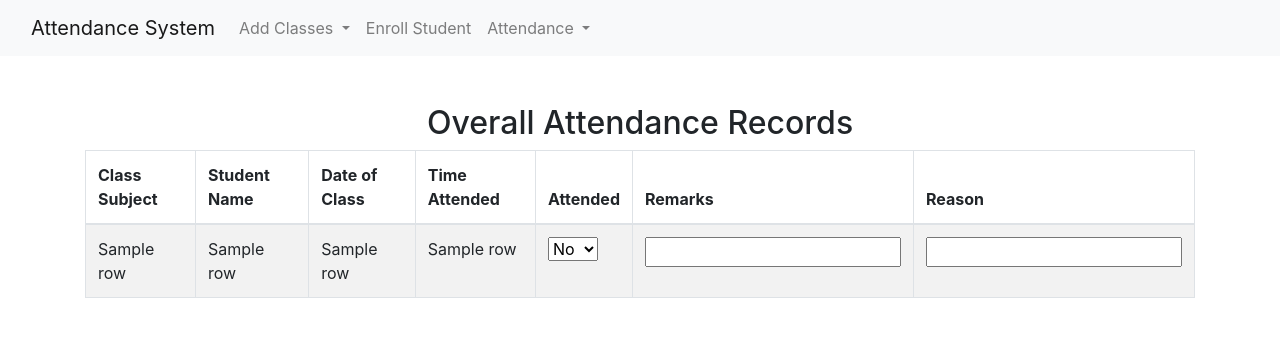
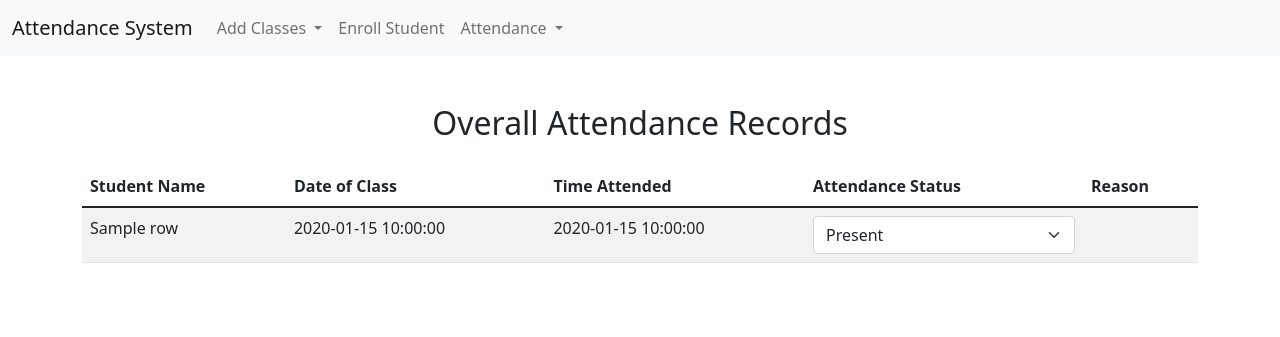
Before and after one commit to 0xMeePok/starfish_attendance, a Flask app: template templates/attendance.html in a window 1280 px wide. Shown: the top 337 px of the page. Run offline with Flask 3, Linux system fonts and the light colour scheme; the template is opened without the code that fills it: most values are stand-ins (such as "Sample title", 1, 10 or a date in 2020); some libraries are stand-ins or nearby versions.

Commit message:
Edited schema, and changed layout for attendance page

```diff
--- a/app.py
+++ b/app.py
@@ -6,6 +6,7 @@ import pandas as pd
 import os
 from dateutil import parser
 import sys
+import logging
 
 # Load environment variables from the .env file
 load_dotenv()
@@ -299,46 +300,49 @@ Allows the viewing of all attendance
 """
 
 
-@app.route("/overall_attendance")
-def attendance():
-    # Establish a connection to the database
+@app.route('/overall_attendance')
+def overall_attendance():
     conn = mysql.connector.connect(**db_config)
-    if conn.is_connected():
-        pass
-    else:
-        print("Failed to connect to the database")
-    cursor = conn.cursor()
+    cursor = conn.cursor(dictionary=True)
 
-    # Query to select attendance data
     query = """
     SELECT
-    a.ClassId,
-    s.StudentID,
-    s.`Student Name`,
-    c.ClassName,
-    c.Date,
-    a.TimeAttended,  -- Add this line to select TimeAttended
-    a.Attended,
-    a.Remark,
-    a.Reason
+        s.StudentID,
+        s.StudentName,
+        c.ClassID,
+        c.ClassDate,
+        a.AttendanceStatus,
+        a.TimeAttended,
+        a.Reason
     FROM
-        Attendance a
+        Student s
     JOIN
-        Student s ON a.StudentId = s.StudentID
+        Attendance a ON s.StudentID = a.StudentID
     JOIN
-        Classes c ON a.ClassId = c.ClassId
-
-
+        Classes c ON a.ClassID = c.ClassID
+    ORDER BY
+        c.ClassDate DESC, s.StudentName
     """
 
     cursor.execute(query)
     attendance_data = cursor.fetchall()
 
-    # Close the connection
+    # Format the datetime objects
+    for row in attendance_data:
+        row['ClassDate'] = row['ClassDate'].strftime('%Y-%m-%d')
+        if isinstance(row['TimeAttended'], timedelta):
+            # Convert timedelta to a formatted time string
+            seconds = row['TimeAttended'].total_seconds()
+            hours = int(seconds // 3600)
+            minutes = int((seconds % 3600) // 60)
+            row['TimeAttended'] = f"{hours:02d}:{minutes:02d}"
+        elif row['TimeAttended'] is None:
+            row['TimeAttended'] = 'N/A'
+
     cursor.close()
     conn.close()
 
-    return render_template("attendance.html", attendance_data=attendance_data)
+    return render_template('attendance.html', attendance_data=attendance_data)
 
 
 @app.route("/attendance/<int:class_id>", methods=["GET"])
@@ -380,29 +384,44 @@ def attendance_for_specific_class(class_id):
     )
 
 
-@app.route("/update_attendance", methods=["POST"])
+@app.route('/update_attendance', methods=['POST'])
 def update_attendance():
     data = request.json
-    class_id = data["class_id"]
-    student_id = data["student_id"]
-    attended = data["attended"]
-    current_time = datetime.now()  # Get the current datetime
+    student_id = data['student_id']
+    class_id = data['class_id']
+    status = data['status']
+    reason = data.get('reason', '')
 
     conn = mysql.connector.connect(**db_config)
     cursor = conn.cursor()
 
-    update_query = """
-    UPDATE Attendance
-    SET Attended = %s, TimeAttended = %s
-    WHERE ClassId = %s AND StudentId = %s
-    """
-    cursor.execute(update_query, (attended, current_time, class_id, student_id))
-    conn.commit()
+    try:
+        # Get the class date
+        cursor.execute("SELECT ClassDate FROM Classes WHERE ClassID = %s", (class_id,))
+        class_date = cursor.fetchone()[0]
 
-    cursor.close()
-    conn.close()
+        # Determine if it's late based on the current time (if status is 'Present')
+        current_time = datetime.now().time()
+        if status == 'Present' and current_time > time(10, 0):
+            status = 'Late'
 
-    return jsonify({"status": "success"})
+        # Update the attendance record
+        update_query = """
+        UPDATE Attendance
+        SET AttendanceStatus = %s, TimeAttended = %s, Reason = %s
+        WHERE StudentID = %s AND ClassID = %s
+        """
+        cursor.execute(update_query, (status, current_time, reason, student_id, class_id))
+        conn.commit()
+
+        return jsonify({"status": "success"})
+    except Exception as e:
+        print(f"Error updating attendance: {e}")
+        return jsonify({"status": "error", "message": str(e)}), 500
+    finally:
+        cursor.close()
+        conn.close()
+
 
 
 @app.route("/update_remark_reason", methods=["POST"])
@@ -501,64 +520,75 @@ def class_attendance():
         end_date = request.args.get('end_date')
 
         # Get the oldest and latest class records
-        date_range_query = "SELECT MIN(Date), MAX(Date) FROM Classes"
+        date_range_query = "SELECT MIN(ClassDate), MAX(ClassDate) FROM Classes"
         cursor.execute(date_range_query)
         oldest_class_date, latest_class_date = cursor.fetchone()
 
+        logging.debug(f"Oldest class date: {oldest_class_date}, Latest class date: {latest_class_date}")
+
         query = """
         SELECT
-            DATE(c.Date) as DateString,
-            SUM(CASE WHEN c.classname = 'English' THEN a.Attended ELSE 0 END) AS EnglishAttendance,
-            SUM(CASE WHEN c.classname = 'Math' THEN a.Attended ELSE 0 END) AS MathAttendance,
-            SUM(CASE WHEN c.classname = 'Science' THEN a.Attended ELSE 0 END) AS ScienceAttendance
+            DATE(c.ClassDate) as DateString,
+            SUM(CASE WHEN a.AttendanceStatus = 'Present' THEN 1 ELSE 0 END) AS PresentCount,
+            SUM(CASE WHEN a.AttendanceStatus = 'Late' THEN 1 ELSE 0 END) AS LateCount,
+            SUM(CASE WHEN a.AttendanceStatus = 'Absent' THEN 1 ELSE 0 END) AS AbsentCount,
+            SUM(CASE WHEN a.AttendanceStatus = 'Absent with VR' THEN 1 ELSE 0 END) AS AbsentVRCount
         FROM
             Classes c
         LEFT JOIN
             Attendance a
         ON
-            c.ClassId = a.ClassID
+            c.ClassID = a.ClassID
         """
 
         if start_date and end_date:
-            query += "WHERE c.Date BETWEEN %s AND %s "
+            query += "WHERE c.ClassDate BETWEEN %s AND %s "
             query_params = (start_date, end_date)
         else:
             # If no date range is specified, use the full range of class dates
-            query += "WHERE c.Date BETWEEN %s AND %s "
+            query += "WHERE c.ClassDate BETWEEN %s AND %s "
             query_params = (oldest_class_date, latest_class_date)
 
         query += """
         GROUP BY
-            DATE(c.Date)
+            DATE(c.ClassDate)
         ORDER BY
             DateString;
         """
 
+        logging.debug(f"Executing query: {query}")
+        logging.debug(f"Query parameters: {query_params}")
+
         cursor.execute(query, query_params)
         results = cursor.fetchall()
+
+        logging.debug(f"Query results: {results}")
 
         formatted_results = []
         for row in results:
             formatted_results.append({
                 "dateString": row[0].strftime('%Y-%m-%d'),
-                "EnglishAttendance": row[1],
-                "MathAttendance": row[2],
-                "ScienceAttendance": row[3],
+                "PresentCount": row[1],
+                "LateCount": row[2],
+                "AbsentCount": row[3],
+                "AbsentVRCount": row[4],
             })
 
         cursor.close()
         conn.close()
 
-        return jsonify({
+        response_data = {
             "data": formatted_results,
             "oldestClassDate": oldest_class_date.strftime('%Y-%m-%d'),
             "latestClassDate": latest_class_date.strftime('%Y-%m-%d')
-        })
+        }
+        logging.debug(f"Response data: {response_data}")
+
+        return jsonify(response_data)
 
     except Exception as e:
-        print(f"Error fetching attendance data: {e}")
+        logging.error(f"Error fetching attendance data: {e}")
         return jsonify({"error": "An error occurred fetching data"}), 500
-
 
 @app.route("/")
 def home():
--- a/templates/attendance.html
+++ b/templates/attendance.html
@@ -3,101 +3,15 @@
 <head>
     <meta charset="UTF-8">
     <meta name="viewport" content="width=device-width, initial-scale=1.0">
-    <title>Attendance Records</title>
-    <link rel="stylesheet" href="https://maxcdn.bootstrapcdn.com/bootstrap/4.5.2/css/bootstrap.min.css">
-    <script src="https://code.jquery.com/jquery-3.5.1.min.js"></script>
-    <script>
-       $(document).ready(function() {
-            $('.attended-dropdown').change(function() {  // Changed from .custom-select to .attended-dropdown
-                var classId = $(this).data('class-id');
-                var studentId = $(this).data('student-id');
-                var attendedValue = $(this).val();
-
-                $.ajax({
-                    url: '/update_attendance',
-                    method: 'POST',
-                    contentType: 'application/json',
-                    data: JSON.stringify({
-                        'class_id': classId,
-                        'student_id': studentId,
-                        'attended': attendedValue
-                    }),
-                    success: function(response) {
-
-                    },
-                    error: function(error) {
-                        console.log("Error updating attendance for Class ID:", classId, "Student ID:", studentId);
-                        alert('Error updating attendance.');
-                    }
-                });
-            });
-            $('.remark-input').on('change', function() {
-        var classId = $(this).data('class-id');
-        var studentId = $(this).data('student-id');
-        var remark = $(this).val();
-
-        $.ajax({
-            url: '/update_remark_reason',
-            method: 'POST',
-            contentType: 'application/json',
-            data: JSON.stringify({
-                'class_id': classId,
-                'student_id': studentId,
-                'remark': remark
-            }),
-            success: function(response) {
-                console.log("Remark updated for Class ID:", classId, "Student ID:", studentId);
-            },
-            error: function(error) {
-                console.log("Error updating remark for Class ID:", classId, "Student ID:", studentId);
-                alert('Error updating remark.');
-            }
-        });
-    });
-
-    $('.reason-input').on('change', function() {
-        var classId = $(this).data('class-id');
-        var studentId = $(this).data('student-id');
-        var reason = $(this).val();
-
-        $.ajax({
-            url: '/update_remark_reason',
-            method: 'POST',
-            contentType: 'application/json',
-            data: JSON.stringify({
-                'class_id': classId,
-                'student_id': studentId,
-                'reason': reason
-            }),
-            success: function(response) {
-                console.log("Reason updated for Class ID:", classId, "Student ID:", studentId);
-            },
-            error: function(error) {
-                console.log("Error updating reason for Class ID:", classId, "Student ID:", studentId);
-                alert('Error updating reason.');
-            }
-        });
-    });
-        });
-
-    </script>
+    <title>Overall Attendance - Attendance System</title>
+    <link href="https://cdn.jsdelivr.net/npm/bootstrap@5.1.3/dist/css/bootstrap.min.css" rel="stylesheet">
     <style>
-        /* Show the dropdown menu on hover */
-        .navbar-nav .dropdown:hover .dropdown-menu {
-            display: block;
-            margin-top: 0; /* Optional: adjust the dropdown menu position */
-        }
-
-        /* Optional: Add a slight delay for a smoother experience */
-        .navbar-nav .dropdown-menu {
-            transition: all 0.3s ease-in-out;
-
+        .reason-input {
+            display: none;
         }
     </style>
-
 </head>
 <body>
-    <!-- Navigation Bar -->
     <nav class="navbar navbar-expand-lg navbar-light bg-light">
         <div class="container-fluid">
             <a class="navbar-brand" href="/">Attendance System</a>
@@ -131,50 +45,95 @@
             </div>
         </div>
     </nav>
+
     <div class="container mt-5">
-        <h2 class="text-center">Overall Attendance Records</h2>
-        <table class="table table-bordered table-striped">
+        <h2 class="text-center mb-4">Overall Attendance Records</h2>
+
+        <div class="table-responsive">
+            <table class="table table-striped">
                 <thead>
                     <tr>
-                    <th>Class Subject</th>
                         <th>Student Name</th>
                         <th>Date of Class</th>
                         <th>Time Attended</th>
-                    <th>Attended</th>
-                    <th>Remarks</th>
+                        <th>Attendance Status</th>
                         <th>Reason</th>
                     </tr>
                 </thead>
                 <tbody>
                     {% for row in attendance_data %}
                     <tr>
+                        <td>{{ row.StudentName }}</td>
+                        <td>{{ row.ClassDate }}</td>
+                        <td>{{ row.TimeAttended if row.TimeAttended else 'N/A' }}</td>
                         <td>
-                        <input type="hidden" name="class_id" value="{{ row[0] }}">
-                        {{ row[3] }}
-                    </td>
-                    <td>
-                        <input type="hidden" name="student_id" value="{{ row[1] }}">
-                        {{ row[2] }}
-                    </td>
-                    <td>{{ row[4] }}</td>  <!-- Date from Classes table -->
-                    <td>{{ row[5] }}</td>  <!-- TimeAttended from Attendance table -->
-                    <td>
-                        <select class="attended-dropdown" data-student-id="{{ row[1] }}" data-class-id="{{ row[0] }}">
-                            <option value="1" {% if row[6] %}selected{% endif %}>Yes</option>
-                            <option value="0" {% if not row[6] %}selected{% endif %}>No</option>
+                            <select class="form-select attendance-status" data-student-id="{{ row.StudentID }}" data-class-id="{{ row.ClassID }}">
+                                <option value="Present" {% if row.AttendanceStatus == 'Present' %}selected{% endif %}>Present</option>
+                                <option value="Late" {% if row.AttendanceStatus == 'Late' %}selected{% endif %}>Late</option>
+                                <option value="Absent" {% if row.AttendanceStatus == 'Absent' %}selected{% endif %}>Absent</option>
+                                <option value="Absent with VR" {% if row.AttendanceStatus == 'Absent with VR' %}selected{% endif %}>Absent with VR</option>
                             </select>
                         </td>
                         <td>
-                        <input type="text" class="remark-input" data-student-id="{{ row[1] }}" data-class-id="{{ row[0] }}" value="{{ row[7] or '' }}">
-                    </td>
-                    <td>
-                        <input type="text" class="reason-input" data-student-id="{{ row[1] }}" data-class-id="{{ row[0] }}" value="{{ row[8] or '' }}">
+                            <input type="text" class="form-control reason-input" value="{{ row.Reason or '' }}" {% if row.AttendanceStatus != 'Absent' %}style="display: none;"{% endif %}>
                         </td>
                     </tr>
                     {% endfor %}
                 </tbody>
-
             </table>
         </div>
+    </div>
+
+    <script src="https://cdn.jsdelivr.net/npm/bootstrap@5.1.3/dist/js/bootstrap.bundle.min.js"></script>
+    <script>
+        document.addEventListener('DOMContentLoaded', function() {
+            const attendanceSelects = document.querySelectorAll('.attendance-status');
+            attendanceSelects.forEach(select => {
+                select.addEventListener('change', function() {
+                    const reasonInput = this.parentElement.nextElementSibling.querySelector('input');
+                    if (this.value === 'Absent') {
+                        reasonInput.style.display = 'block';
+                    } else {
+                        reasonInput.style.display = 'none';
+                        if (this.value !== 'Absent with VR') {
+                            reasonInput.value = '';
+                        }
+                    }
+                    updateAttendance(this);
+                });
+            });
+
+            function updateAttendance(select) {
+                const studentId = select.dataset.studentId;
+                const classId = select.dataset.classId;
+                const status = select.value;
+                const reason = select.parentElement.nextElementSibling.querySelector('input').value;
+
+                fetch('/update_attendance', {
+                    method: 'POST',
+                    headers: {
+                        'Content-Type': 'application/json',
+                    },
+                    body: JSON.stringify({
+                        student_id: studentId,
+                        class_id: classId,
+                        status: status,
+                        reason: reason
+                    }),
+                })
+                .then(response => response.json())
+                .then(data => {
+                    if (data.status === 'success') {
+                        console.log('Attendance updated successfully');
+                    } else {
+                        console.error('Failed to update attendance');
+                    }
+                })
+                .catch((error) => {
+                    console.error('Error:', error);
+                });
+            }
+        });
+    </script>
 </body>
 </html>
```
Also changed, not shown: templates/index.html (+36 -23 lines), templates/student_details.html (added, +107 -0 lines), 2 other files. Lines whose indentation alone changed are shown as unchanged.
